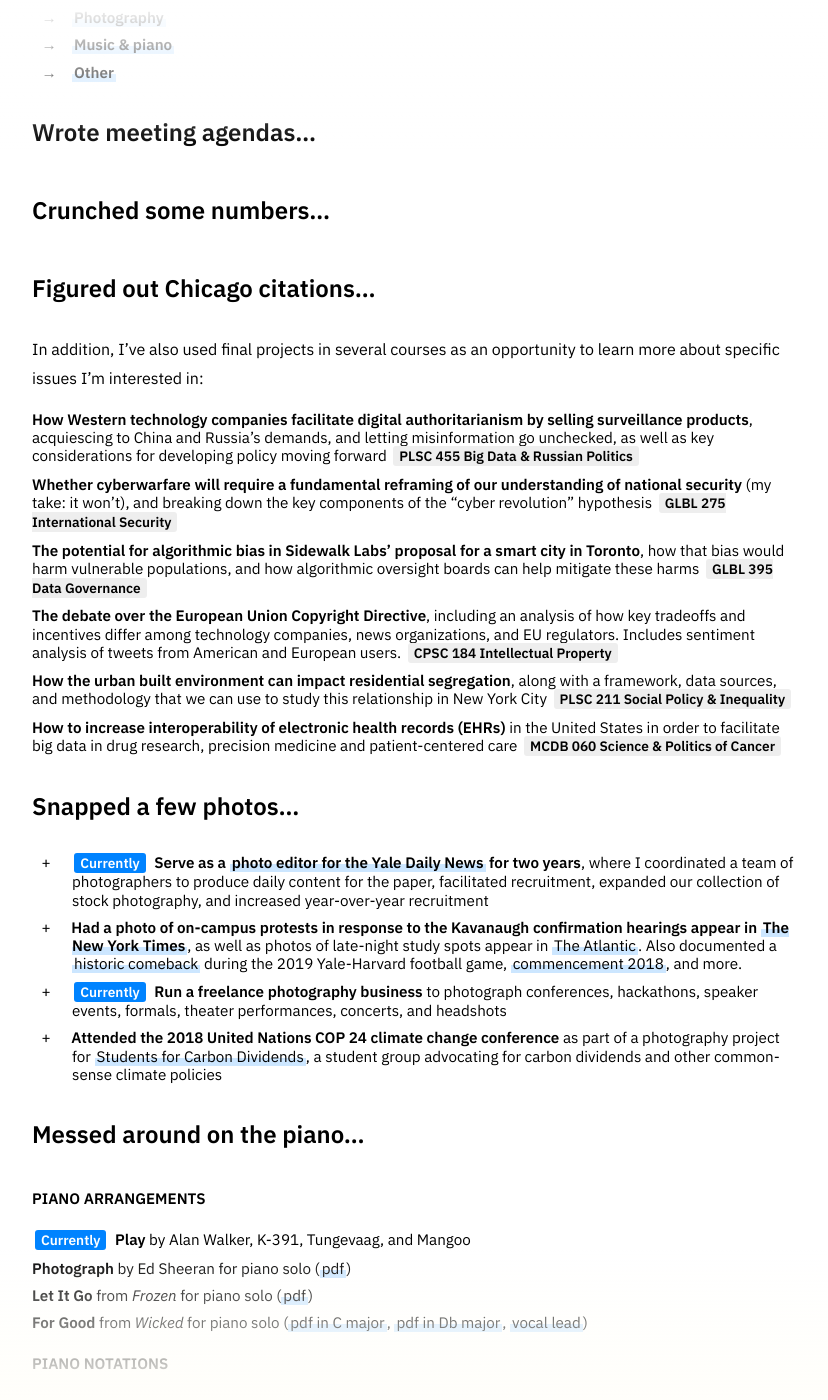
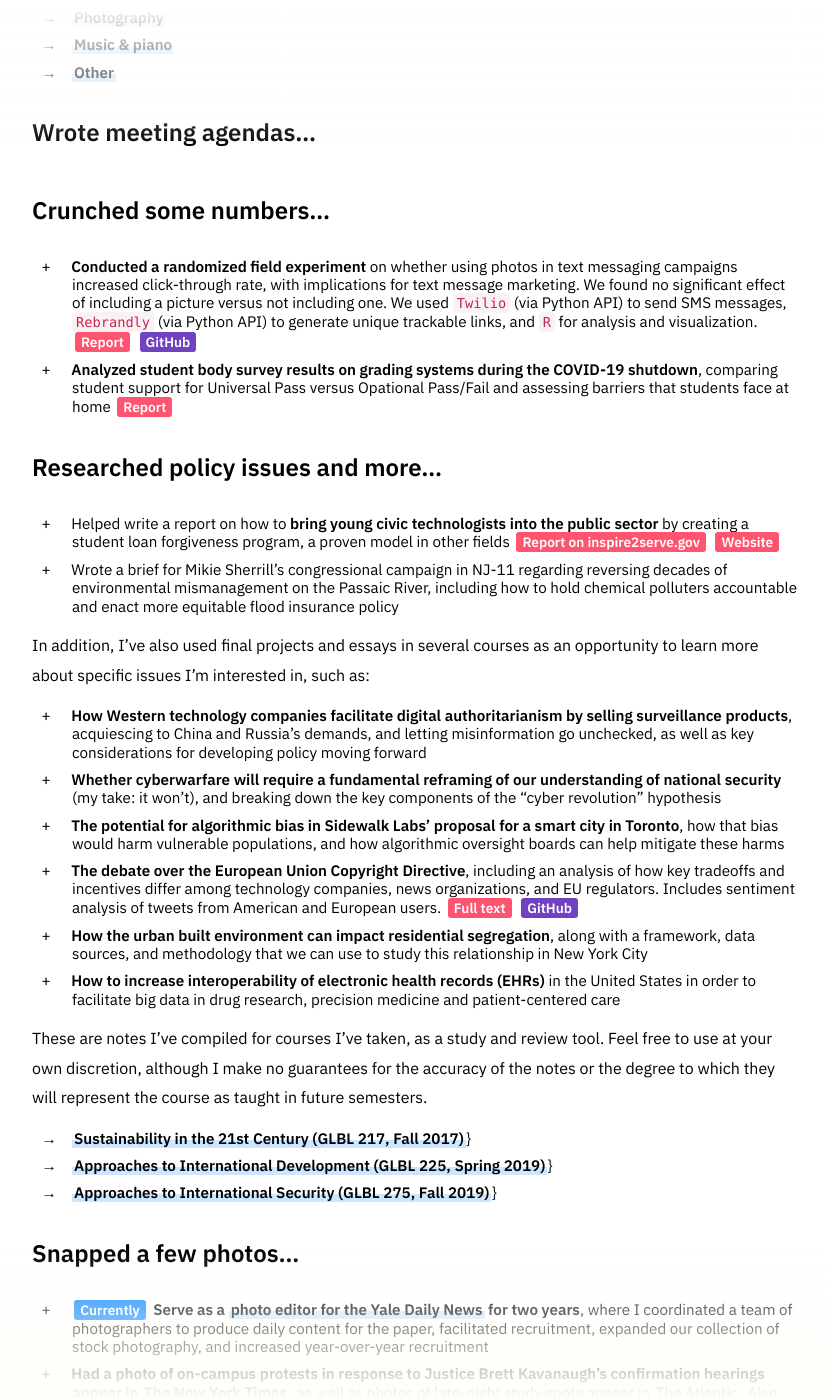
Before and after one commit to iamdanzhao/iamdanzhao.github.io, a Jekyll site: the page built from work/index.md, in a window 1280 px wide and 1400 px high, scrolled down 525 px. Shown: the whole window, without its empty margins (224-1052 px from the left). Built offline with Jekyll 4.4.1, drawn with Linux system fonts in a browser that asks for light colours; some of the changed text lies outside the part shown.

Commit message:
new info on work page

```diff
--- a/styles/main.css
+++ b/styles/main.css
@@ -545,24 +545,6 @@ main {
 
 /* PAGE STYLES: WORK */
 
-
-.inline-label-now {
-    background-color: var(--color-blue);
-}
-
-.inline-label-note {
-    color: black !important;
-    background-color: #eeeeee;
-}
-
-.inline-label-github {
-    background-color: #6f42c1;
-}
-
-.inline-label-page {
-    background-color: var(--color-pink);
-}
-
 .inline-label-now,
 .inline-label-note,
 .inline-label-github,
@@ -585,9 +567,22 @@ main {
 }
 
 .inline-label-now {
-    margin-right: 5px;
+    margin-right: 4px;
+    background-color: var(--color-blue);
 }
 
+.inline-label-note {
+    color: black !important;
+    background-color: #eeeeee;
+}
+
+.inline-label-github {
+    background-color: #6f42c1;
+}
+
+.inline-label-page {
+    background-color: var(--color-pink);
+}
 
 /* PAGE STYLES: BLOG LIST */
 
--- a/work/index.md
+++ b/work/index.md
@@ -17,22 +17,39 @@ title: Work
 
 ## Crunched some numbers... {#data-science}
 
-## Figured out Chicago citations... {#social-science}
+{: .list-plus}
+- **Conducted a randomized field experiment** on whether using photos in text messaging campaigns increased click-through rate, with implications for text message marketing. We found no significant effect of including a picture versus not including one. We used `Twilio` (via Python API) to send SMS messages, `Rebrandly` (via Python API) to generate unique trackable links, and `R` for analysis and visualization. [Report](https://drive.google.com/file/d/1zMFYqGpCuJ-gEAoDZafG6VLL2PQxQe_b/view?usp=sharing){:target="_blank" class="button inline-label-page"} [GitHub](https://github.com/iamdanzhao/teatexts){:target="_blank" class="button inline-label-github"}
+- **Analyzed student body survey results on grading systems during the COVID-19 shutdown**, comparing student support for Universal Pass versus Opational Pass/Fail and assessing barriers that students face at home [Report](https://drive.google.com/file/d/1ltuBAJO32H4yhcteUkkrn4tuyvTjW2lu/view?usp=sharing){:target="_blank" class="button inline-label-page"}
 
-In addition, I've also used final projects in several courses as an opportunity to learn more about specific issues I'm interested in:
 
-- **How Western technology companies facilitate digital authoritarianism by selling surveillance products**, acquiescing to China and Russia's demands, and letting misinformation go unchecked, as well as key considerations for developing policy moving forward <span class="inline-label-note">PLSC 455 Big Data & Russian Politics</span>
-- **Whether cyberwarfare will require a fundamental reframing of our understanding of national security** (my take: it won't), and breaking down the key components of the "cyber revolution" hypothesis <span class="inline-label-note">GLBL 275 International Security</span>
-- **The potential for algorithmic bias in Sidewalk Labs' proposal for a smart city in Toronto**, how that bias would harm vulnerable populations, and how algorithmic oversight boards can help mitigate these harms <span class="inline-label-note">GLBL 395 Data Governance</span>
-- **The debate over the European Union Copyright Directive**, including an analysis of how key tradeoffs and incentives differ among technology companies, news organizations, and EU regulators. Includes sentiment analysis of tweets from American and European users. <span class="inline-label-note">CPSC 184 Intellectual Property</span>
-- **How the urban built environment can impact residential segregation**, along with a framework, data sources, and methodology that we can use to study this relationship in New York City <span class="inline-label-note">PLSC 211 Social Policy & Inequality</span>
-- **How to increase interoperability of electronic health records (EHRs)** in the United States in order to facilitate big data in drug research, precision medicine and patient-centered care <span class="inline-label-note">MCDB 060 Science & Politics of Cancer</span>
+## Researched policy issues and more... {#social-science}
+
+{: .list-plus}
+- Helped write a report on how to **bring young civic technologists into the public sector** by creating a student loan forgiveness program, a proven model in other fields [Report on inspire2serve.gov](https://inspire2serve.gov/_api/files/343){: class="button inline-label-page" target="_blank"} [Website](https://picturegrants.org/){: class="button inline-label-page" target="_blank"}
+- Wrote a brief for Mikie Sherrill's congressional campaign in NJ-11 regarding reversing decades of environmental mismanagement on the Passaic River, including how to hold chemical polluters accountable and enact more equitable flood insurance policy
+
+In addition, I've also used final projects and essays in several courses as an opportunity to learn more about specific issues I'm interested in, such as:
+
+{: .list-plus}
+- **How Western technology companies facilitate digital authoritarianism by selling surveillance products**, acquiescing to China and Russia's demands, and letting misinformation go unchecked, as well as key considerations for developing policy moving forward
+- **Whether cyberwarfare will require a fundamental reframing of our understanding of national security** (my take: it won't), and breaking down the key components of the "cyber revolution" hypothesis
+- **The potential for algorithmic bias in Sidewalk Labs' proposal for a smart city in Toronto**, how that bias would harm vulnerable populations, and how algorithmic oversight boards can help mitigate these harms
+- **The debate over the European Union Copyright Directive**, including an analysis of how key tradeoffs and incentives differ among technology companies, news organizations, and EU regulators. Includes sentiment analysis of tweets from American and European users. [Full text](https://drive.google.com/file/d/1UWSE7wSQEnma7oBeIj4J29oAlF9WV-Ck/view){: class="button inline-label-page" target="_blank"} [GitHub](https://github.com/iamdanzhao/copyright-directive-tweets){: class="button inline-label-github" target="_blank"}
+- **How the urban built environment can impact residential segregation**, along with a framework, data sources, and methodology that we can use to study this relationship in New York City
+- **How to increase interoperability of electronic health records (EHRs)** in the United States in order to facilitate big data in drug research, precision medicine and patient-centered care
+
+These are notes I've compiled for courses I've taken, as a study and review tool. Feel free to use at your own discretion, although I make no guarantees for the accuracy of the notes or the degree to which they will represent the course as taught in future semesters.
+
+{: .list-arrows}
+- [**Sustainability in the 21st Century (GLBL 217, Fall 2017)**](https://drive.google.com/file/d/1s_e9aooDNapjE3X0FeUKfZDnQ7oTdPsG/view?usp=sharing){: target="_blank"}}
+- [**Approaches to International Development (GLBL 225, Spring 2019)**](https://drive.google.com/file/d/1vTsq0fOixLEUefBCcL8mLy9ej9sBTF5o/view?usp=sharing){: target="_blank"}}
+- [**Approaches to International Security (GLBL 275, Fall 2019)**](https://docs.google.com/document/d/1hmdrbq0UDAe_QP4E9ahp-gVzRTDT0UG4XjqLRGrV7MM/edit?usp=sharing){: target="_blank"}}
 
 ## Snapped a few photos... {#photography}
 
 {: .list-plus}
 - {% include lbl-now.html %} **Serve as a [photo editor for the Yale Daily News](https://www.instagram.com/yaledailynews/){:target="_blank"} for two years**, where I coordinated a team of photographers to produce daily content for the paper, facilitated recruitment, expanded our collection of stock photography, and increased year-over-year recruitment
-- **Had a photo of on-campus protests in response to the Kavanaugh confirmation hearings appear in [The New York Times](https://www.nytimes.com/2018/09/25/us/politics/deborah-ramirez-brett-kavanaugh-allegations.html){:target="_blank"}**, as well as photos of late-night study spots appear in [The Atlantic](https://www.theatlantic.com/education/archive/2018/11/college-24-hour-hangouts/576841/){:target="_blank"}. Also documented a [historic comeback](https://yaledailynews.com/blog/2018/05/21/yale-confers-3728-degrees-at-commencement/){:target="_blank"} during the 2019 Yale-Harvard football game, [commencement 2018](https://yaledailynews.com/blog/2018/05/21/yale-confers-3728-degrees-at-commencement/){:target="_blank"}, and more.
+- **Had a photo of on-campus protests in response to Justice Brett Kavanaugh's confirmation hearings appear in [The New York Times](https://www.nytimes.com/2018/09/25/us/politics/deborah-ramirez-brett-kavanaugh-allegations.html){:target="_blank"}**, as well as photos of late-night study spots appear in [The Atlantic](https://www.theatlantic.com/education/archive/2018/11/college-24-hour-hangouts/576841/){:target="_blank"}. Also documented a [historic comeback](https://yaledailynews.com/blog/2018/05/21/yale-confers-3728-degrees-at-commencement/){:target="_blank"} in the 2019 Yale-Harvard football game, [commencement 2018](https://yaledailynews.com/blog/2018/05/21/yale-confers-3728-degrees-at-commencement/){:target="_blank"}, and more.
 - {% include lbl-now.html %} **Run a freelance photography business** to photograph conferences, hackathons, speaker events, formals, theater performances, concerts, and headshots
 - **Attended the 2018 United Nations COP 24 climate change conference** as part of a photography project for [Students for Carbon Dividends](https://www.s4cd.org/){:target="_blank"}, a student group advocating for carbon dividends and other common-sense climate policies
 
@@ -55,8 +72,10 @@ In addition, I've also used final projects in several courses as an opportunity
 
 ## Other {#other}
 
-**Map of hubs of US Big Three airline companies**: Current as of December 2018, but Delta had since grown Boston (BOS) into a hub, and established focus city operations Austin (AUS), Nashville (BNA), and San Jose (SJC). Now, nobody knows what will happen to the majors hubs post-coronavirus. [Google Maps](https://www.google.com/maps/d/u/0/edit?mid=1x2s9hTjBWYEQRFqwLvMWxp2eVJENeZsx&ll=30.791630598850965%2C-96.6942578&z=4){:target="_blank" class=".inline-label-page button"}
+**Map of hubs of US Big Three airline companies**:
+
+- Current as of December 2018, but Delta has since designated Boston (BOS) as a hub, and established focus city operations Austin (AUS), Nashville (BNA), and San Jose (SJC). Now, nobody knows what will happen to the majors hubs post-coronavirus. [Google Maps](https://www.google.com/maps/d/u/0/edit?mid=1x2s9hTjBWYEQRFqwLvMWxp2eVJENeZsx&ll=30.791630598850965%2C-96.6942578&z=4){:target="_blank" class="inline-label-page button"}
 
 <br>
 
-This page inspired by [**Nik Marda**](nikmarda.com).
+This page drew inspiration from [**Nik Marda**](http://nikmarda.com).
```
